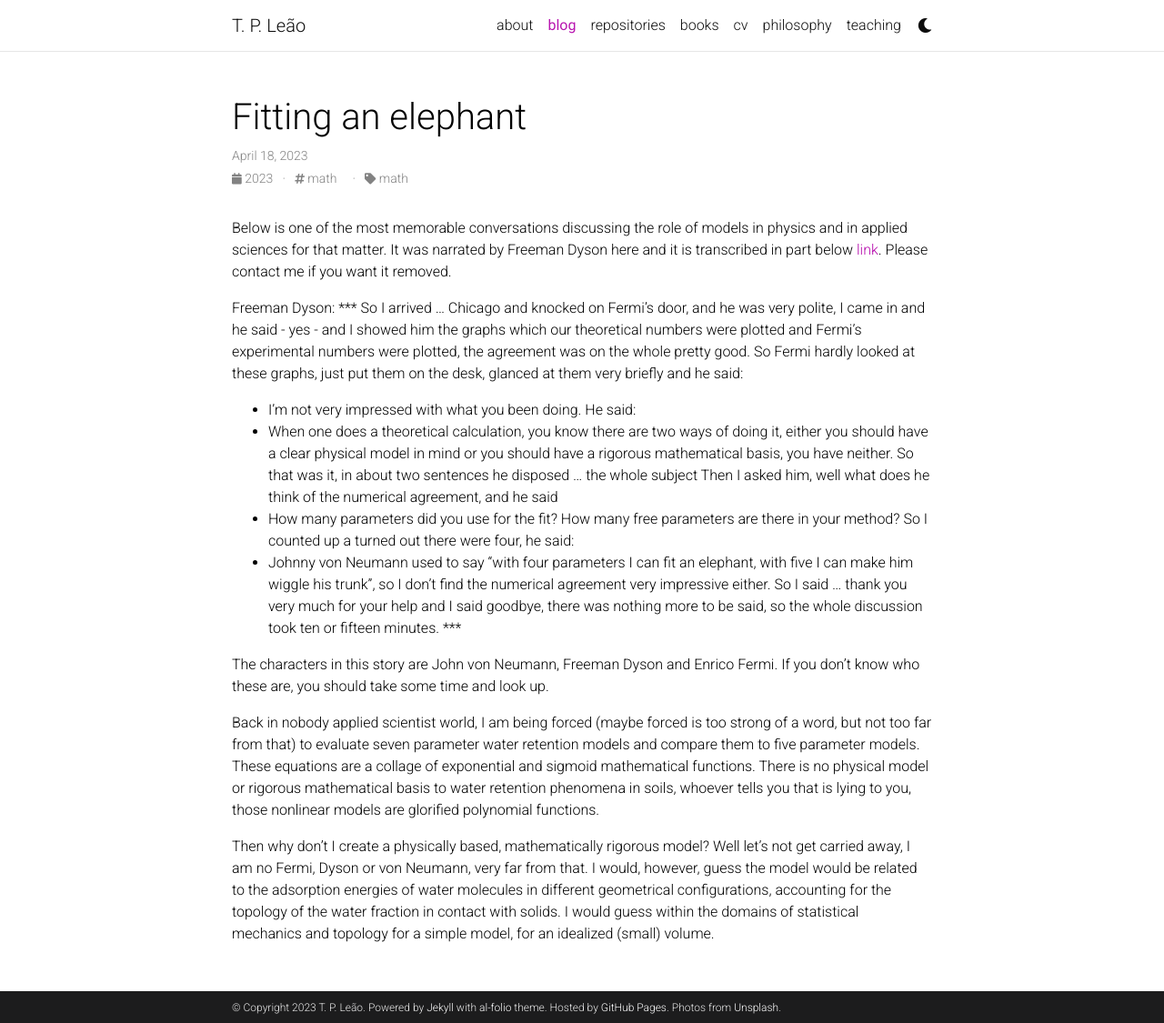
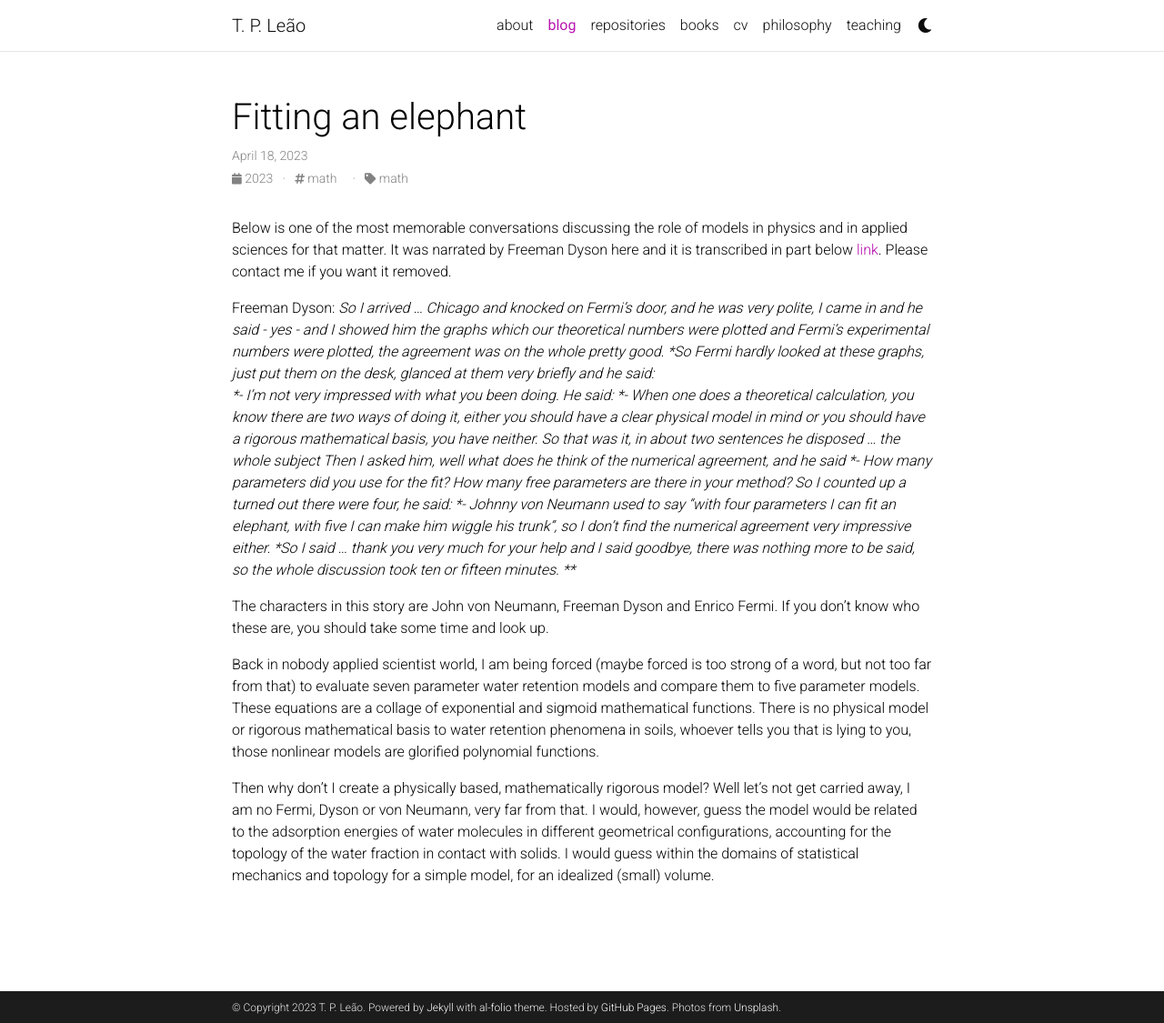
Before and after one commit to leaot/leaot.github.io, a Jekyll site: the page built from _posts/2023-04-25-elephant.md, in a window 1280 px wide and 1125 px high. Shown: the whole window at 91% size. Built offline with Jekyll 4.4.1, drawn with Linux system fonts in a browser that asks for light colours; comment, search, counter and statistics services are not loaded; a style sheet for code colours, icons or effects is not loaded.

```diff
--- a/_posts/2023-04-25-elephant.md
+++ b/_posts/2023-04-25-elephant.md
@@ -12,18 +12,17 @@ Below is one of the most memorable conversations discussing the role of models i
 [link](https://www.youtube.com/watch?v=hV41QEKiMlM&t=83s). Please contact me if you want it removed.
 
 Freeman Dyson:
-***
-So I arrived ... Chicago and knocked on Fermi’s door, and he was very polite, I came in and he said  - yes - and I showed him the graphs which our theoretical numbers were plotted and Fermi’s experimental numbers were plotted, the agreement was on the whole pretty good.
-So Fermi hardly looked at these graphs, just put them on the desk, glanced at them very briefly and he said:
-- I’m not very impressed with what you been doing.
+*So I arrived ... Chicago and knocked on Fermi’s door, and he was very polite, I came in and he said  - yes - and I showed him the graphs which our theoretical numbers were plotted and Fermi’s experimental numbers were plotted, the agreement was on the whole pretty good.
+*So Fermi hardly looked at these graphs, just put them on the desk, glanced at them very briefly and he said:
+*- I’m not very impressed with what you been doing.
 He said:
-- When one does a theoretical calculation, you know there are two ways of doing it, either you should have a clear physical model in mind or you should have a rigorous mathematical basis, you have neither.
+*- When one does a theoretical calculation, you know there are two ways of doing it, either you should have a clear physical model in mind or you should have a rigorous mathematical basis, you have neither.
 So that was it, in about two sentences he disposed ... the whole subject
 Then I asked him, well what does he think of the numerical agreement, and he said
-- How many parameters did you use for the fit? How many free parameters are there in your method?
+*- How many parameters did you use for the fit? How many free parameters are there in your method?
 So I counted up a turned out there were four, he said:
-- Johnny von Neumann used to say “with four parameters I can fit an elephant, with five I can make him wiggle his trunk”, so I don’t find the numerical agreement very impressive either.
-So I said … thank you very much for your help and I said goodbye, there was nothing more to be said, so the whole discussion took ten or fifteen minutes.
+*- Johnny von Neumann used to say “with four parameters I can fit an elephant, with five I can make him wiggle his trunk”, so I don’t find the numerical agreement very impressive either.
+*So I said … thank you very much for your help and I said goodbye, there was nothing more to be said, so the whole discussion took ten or fifteen minutes.
 ***
 
 The characters in this story are John von Neumann, Freeman Dyson and Enrico Fermi. If you don’t know who these are, you should take some time and look up.
```
